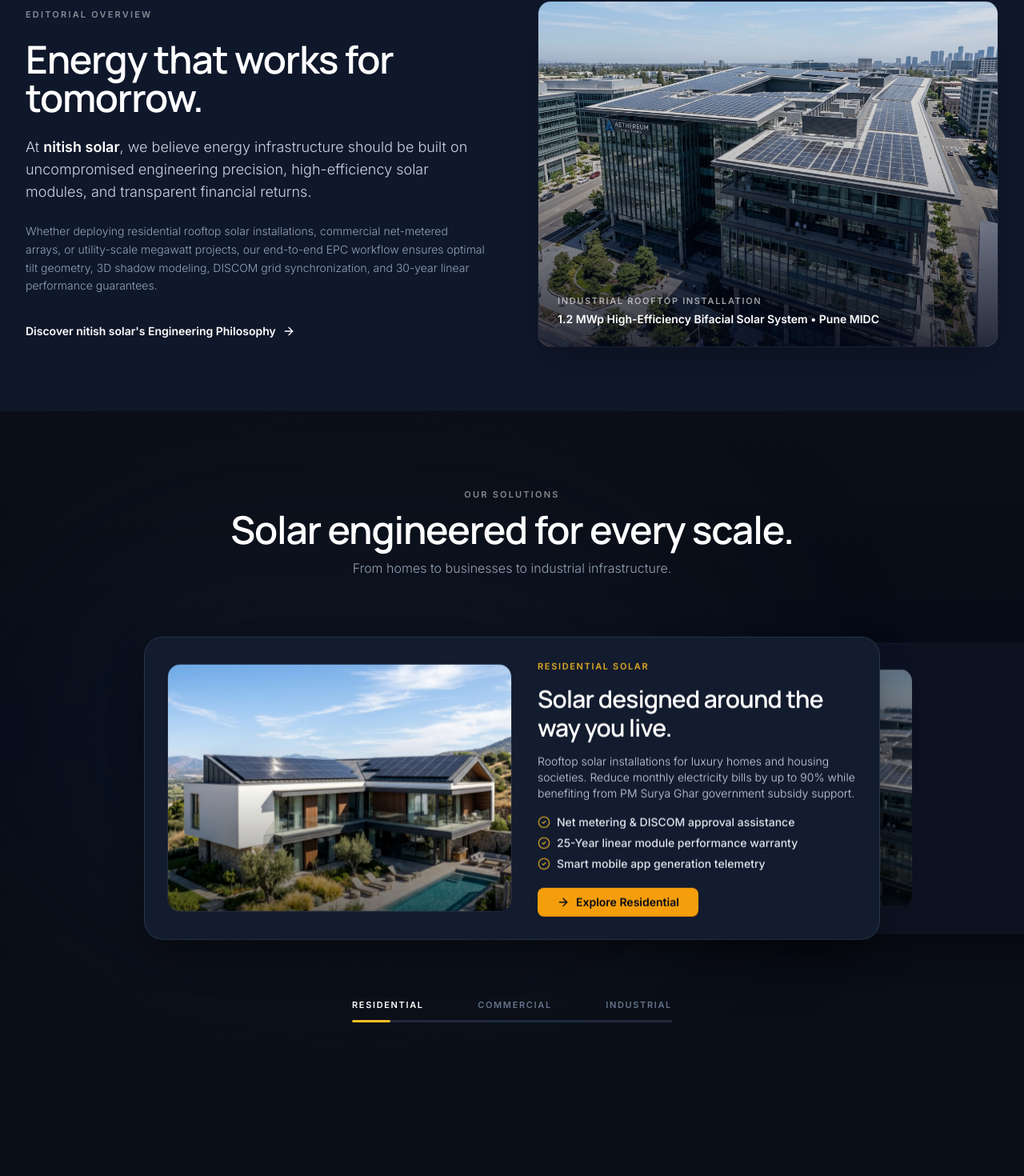
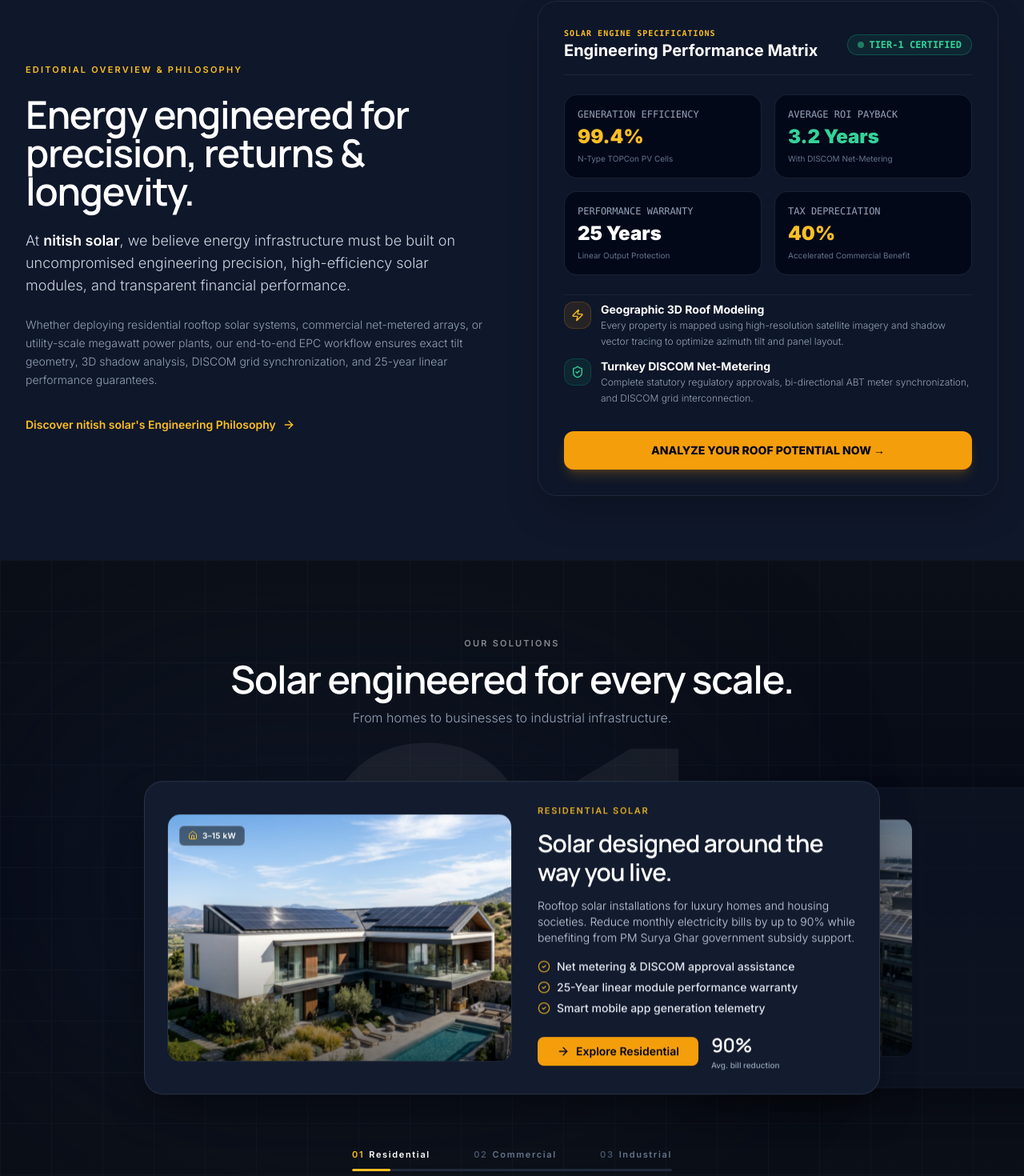
Before and after one commit to ABhi20427/nitish-solar-erp, a Next.js app: page / in a window 1280 px wide. Shown: the part 880-2350 px from the top of the page at 80% size. Built offline with nearby package versions, Linux system fonts and the light colour scheme.

Commit message:
feat: Redesign Editorial Overview section by replacing static building photo with interactive Engineering Performance Matrix dashboard

```diff
--- a/src/app/(public)/page.tsx
+++ b/src/app/(public)/page.tsx
@@ -283,6 +283,9 @@
   const SOLUTIONS_STORIES = [
     {
       type: 'RESIDENTIAL SOLAR',
+      range: '3–15 kW',
+      statValue: '90%',
+      statLabel: 'Avg. bill reduction',
       heading: 'Solar designed around the way you live.',
       desc: 'Rooftop solar installations for luxury homes and housing societies. Reduce monthly electricity bills by up to 90% while benefiting from PM Surya Ghar government subsidy support.',
       image: '/images/residential_light.png',
@@ -293,6 +296,9 @@
     },
     {
       type: 'COMMERCIAL SOLAR INFRASTRUCTURE',
+      range: '20–250 kW',
+      statValue: '40%',
+      statLabel: 'Accelerated tax depreciation',
       heading: 'Energy infrastructure built for business.',
       desc: 'Engineered for commercial office buildings, hospitals, hotels, shopping complexes. Slash operational electricity overheads and capitalize on 40% accelerated tax depreciation.',
       image: '/images/industrial_light.png',
@@ -303,6 +309,9 @@
     },
     {
       type: 'INDUSTRIAL & UTILITY MEGA PROJECTS',
+      range: '500 kW – 10 MW',
+      statValue: '25%',
+      statLabel: 'Bifacial energy gain',
       heading: 'Engineered for scale and performance.',
       desc: 'For factories, manufacturing plants, cold storage units, megawatt solar farms. High-power bifacial N-type TOPCon modules engineered for heavy 24/7 industrial loads.',
       image: '/images/hero_light.png',
@@ -312,6 +321,16 @@
       icon: Factory,
     },
   ];
+
+  // Jump the sticky Solutions conveyor directly to a given story by scrolling the
+  // section to the scroll-fraction that centers it (mirrors the click-to-jump
+  // pattern used by the Inside-a-Solar-Plant stage nav below).
+  const jumpToSolutionStory = (idx: number) => {
+    if (!solutionsRef.current) return;
+    const totalDist = solutionsRef.current.offsetHeight - window.innerHeight;
+    const targetScrollTop = solutionsRef.current.offsetTop + (idx / 2) * totalDist;
+    window.scrollTo({ top: targetScrollTop, behavior: 'smooth' });
+  };
 
   // Projects Stories Data
   const PROJECT_STORIES = [
@@ -407,48 +426,107 @@
         </div>
       </section>
 
-      {/* 2. SECTION 2 — EDITORIAL INTRODUCTION ("Energy that works for tomorrow.") */}
+      {/* 2. SECTION 2 — EDITORIAL INTRODUCTION ("Energy engineered for precision, returns & longevity.") */}
       <section className="py-20 bg-[#0F172A] text-slate-100 border-t border-slate-800/80 snap-natural">
         <div className="max-w-7xl mx-auto px-4 sm:px-6 lg:px-8">
           <div className="grid grid-cols-1 lg:grid-cols-12 gap-12 lg:gap-16 items-center">
             {/* Left Large Editorial Statement */}
             <div className="lg:col-span-6 space-y-6">
-              <span className="text-[11px] font-semibold uppercase tracking-[0.2em] text-white/50 block">
-                Editorial Overview
+              <span className="text-[11px] font-semibold uppercase tracking-[0.2em] text-amber-400 block">
+                EDITORIAL OVERVIEW & PHILOSOPHY
               </span>
               <h2 className="font-display text-3xl sm:text-5xl font-semibold tracking-tight text-white leading-tight">
-                Energy that works for tomorrow.
+                Energy engineered for precision, returns & longevity.
               </h2>
               <p className="text-slate-300 text-base sm:text-lg font-light leading-relaxed">
-                At <strong className="text-white font-semibold">nitish solar</strong>, we believe energy infrastructure should be built on uncompromised engineering precision, high-efficiency solar modules, and transparent financial returns.
+                At <strong className="text-white font-semibold">nitish solar</strong>, we believe energy infrastructure must be built on uncompromised engineering precision, high-efficiency solar modules, and transparent financial performance.
               </p>
               <p className="text-slate-400 text-sm leading-relaxed font-light">
-                Whether deploying residential rooftop solar installations, commercial net-metered arrays, or utility-scale megawatt projects, our end-to-end EPC workflow ensures optimal tilt geometry, 3D shadow modeling, DISCOM grid synchronization, and 30-year linear performance guarantees.
+                Whether deploying residential rooftop solar systems, commercial net-metered arrays, or utility-scale megawatt power plants, our end-to-end EPC workflow ensures exact tilt geometry, 3D shadow analysis, DISCOM grid synchronization, and 25-year linear performance guarantees.
               </p>
               <div className="pt-2">
-                <Link href="/about" className="inline-flex items-center gap-2 text-sm font-semibold text-white hover:text-amber-400 transition-colors group">
+                <Link href="/about" className="inline-flex items-center gap-2 text-sm font-semibold text-amber-400 hover:text-amber-300 transition-colors group">
                   <span>Discover nitish solar's Engineering Philosophy</span>
                   <ArrowRight className="w-4 h-4 group-hover:translate-x-1 transition-transform" />
                 </Link>
               </div>
             </div>
 
-            {/* Right Architectural Image */}
+            {/* Right Interactive Engineering & Financial Performance Dashboard */}
             <div className="lg:col-span-6">
-              <div className="relative rounded-2xl overflow-hidden shadow-2xl border border-slate-800/60 group">
-                <div className="aspect-[4/3] relative">
-                  <Image
-                    src="/images/industrial_light.png"
-                    alt="nitish solar architectural engineering"
-                    fill
-                    sizes="(max-width: 1024px) 100vw, 50vw"
-                    className="object-cover group-hover:scale-105 transition-transform duration-700 filter brightness-95"
-                  />
-                  <div className="absolute inset-0 bg-gradient-to-t from-slate-950/80 via-slate-950/20 to-transparent" />
-                  <div className="absolute bottom-6 left-6 right-6 text-white space-y-1">
-                    <span className="text-[11px] font-semibold text-white/60 uppercase tracking-[0.15em] block">Industrial Rooftop Installation</span>
-                    <p className="text-sm font-semibold">1.2 MWp High-Efficiency Bifacial Solar System • Pune MIDC</p>
+              <div className="bg-slate-900/90 rounded-3xl border border-slate-800 p-6 sm:p-8 shadow-2xl backdrop-blur-xl space-y-6">
+                <div className="flex items-center justify-between border-b border-slate-800 pb-4">
+                  <div>
+                    <span className="text-[10px] font-mono font-bold text-amber-400 uppercase tracking-widest block">
+                      SOLAR ENGINE SPECIFICATIONS
+                    </span>
+                    <h3 className="text-xl font-bold text-white">Engineering Performance Matrix</h3>
                   </div>
+                  <div className="px-3 py-1 rounded-full bg-emerald-500/10 border border-emerald-500/30 text-emerald-400 text-xs font-mono font-bold flex items-center gap-1.5">
+                    <span className="w-2 h-2 rounded-full bg-emerald-400 animate-pulse" />
+                    <span>TIER-1 CERTIFIED</span>
+                  </div>
+                </div>
+
+                {/* Performance Metrics Grid */}
+                <div className="grid grid-cols-2 gap-4">
+                  <div className="bg-slate-950/80 p-4 rounded-2xl border border-slate-800/80 space-y-1">
+                    <span className="text-xs font-mono text-slate-400 block">GENERATION EFFICIENCY</span>
+                    <span className="text-2xl font-black text-amber-400 block">99.4%</span>
+                    <span className="text-[10px] text-slate-500 block">N-Type TOPCon PV Cells</span>
+                  </div>
+                  <div className="bg-slate-950/80 p-4 rounded-2xl border border-slate-800/80 space-y-1">
+                    <span className="text-xs font-mono text-slate-400 block">AVERAGE ROI PAYBACK</span>
+                    <span className="text-2xl font-black text-emerald-400 block">3.2 Years</span>
+                    <span className="text-[10px] text-slate-500 block">With DISCOM Net-Metering</span>
+                  </div>
+                  <div className="bg-slate-950/80 p-4 rounded-2xl border border-slate-800/80 space-y-1">
+                    <span className="text-xs font-mono text-slate-400 block">PERFORMANCE WARRANTY</span>
+                    <span className="text-2xl font-black text-white block">25 Years</span>
+                    <span className="text-[10px] text-slate-500 block">Linear Output Protection</span>
+                  </div>
+                  <div className="bg-slate-950/80 p-4 rounded-2xl border border-slate-800/80 space-y-1">
+                    <span className="text-xs font-mono text-slate-400 block">TAX DEPRECIATION</span>
+                    <span className="text-2xl font-black text-amber-400 block">40%</span>
+                    <span className="text-[10px] text-slate-500 block">Accelerated Commercial Benefit</span>
+                  </div>
+                </div>
+
+                {/* Key Engineering Pillars List */}
+                <div className="space-y-3 pt-2 border-t border-slate-800/80">
+                  <div className="flex items-start gap-3">
+                    <div className="p-2 rounded-xl bg-amber-500/10 border border-amber-500/20 text-amber-400 shrink-0">
+                      <Zap className="w-4 h-4" />
+                    </div>
+                    <div>
+                      <h4 className="text-sm font-bold text-white">Geographic 3D Roof Modeling</h4>
+                      <p className="text-xs text-slate-400 leading-relaxed font-light">
+                        Every property is mapped using high-resolution satellite imagery and shadow vector tracing to optimize azimuth tilt and panel layout.
+                      </p>
+                    </div>
+                  </div>
+
+                  <div className="flex items-start gap-3">
+                    <div className="p-2 rounded-xl bg-emerald-500/10 border border-emerald-500/20 text-emerald-400 shrink-0">
+                      <ShieldCheck className="w-4 h-4" />
+                    </div>
+                    <div>
+                      <h4 className="text-sm font-bold text-white">Turnkey DISCOM Net-Metering</h4>
+                      <p className="text-xs text-slate-400 leading-relaxed font-light">
+                        Complete statutory regulatory approvals, bi-directional ABT meter synchronization, and DISCOM grid interconnection.
+                      </p>
+                    </div>
+                  </div>
+                </div>
+
+                {/* CTA Button */}
+                <div className="pt-2">
+                  <button
+                    onClick={() => setIsDiscoverSolarOpen(true)}
+                    className="w-full bg-amber-500 hover:bg-amber-400 text-slate-950 font-extrabold py-3.5 px-6 rounded-xl text-xs sm:text-sm flex items-center justify-center gap-2 transition-all shadow-lg shadow-amber-500/20"
+                  >
+                    <span>ANALYZE YOUR ROOF POTENTIAL NOW →</span>
+                  </button>
                 </div>
               </div>
             </div>
@@ -461,9 +539,17 @@
         {/* Sticky Viewport Container (All scene layers contained within 100vh viewport) */}
         <div className="sticky top-0 h-screen h-[100svh] w-full overflow-hidden flex flex-col justify-between pt-24 pb-6 bg-[#0B0F17] relative">
 
-          {/* Ambient Depth (neutral vignette only — no colored glow blobs / motion lines) */}
+          {/* Ambient Depth: neutral vignette + faint blueprint grid (no colored glow blobs / motion lines) */}
           <div className="absolute inset-0 pointer-events-none z-0 overflow-hidden">
             <div className="absolute inset-0 bg-gradient-to-b from-[#0B0F17] via-slate-950/60 to-[#0B0F17]" />
+            <div
+              className="absolute inset-0 opacity-[0.07]"
+              style={{
+                backgroundImage:
+                  'linear-gradient(to right, #64748b 1px, transparent 1px), linear-gradient(to bottom, #64748b 1px, transparent 1px)',
+                backgroundSize: '64px 64px',
+              }}
+            />
             <div
               className="absolute left-1/2 top-1/2 w-[900px] h-[560px] rounded-full bg-slate-800/25 blur-[120px] transition-transform duration-300 ease-out"
               style={{
@@ -471,6 +557,24 @@
                 willChange: 'transform',
               }}
             />
+          </div>
+
+          {/* Giant Index Numeral — crossfades with the active story, giving the scene
+              a sense of chapter/depth behind the cards rather than a flat backdrop */}
+          <div className="absolute inset-0 flex items-center justify-center pointer-events-none z-[5] overflow-hidden">
+            {SOLUTIONS_STORIES.map((story, idx) => {
+              const distFromActive = Math.abs(idx - solutionsProgress * 2);
+              const numOpacity = Math.max(0, 1 - distFromActive * 1.4) * 0.06;
+              return (
+                <span
+                  key={story.type}
+                  className="absolute font-display text-[38vw] leading-none font-bold text-white select-none"
+                  style={{ opacity: numOpacity, willChange: 'opacity' }}
+                >
+                  {String(idx + 1).padStart(2, '0')}
+                </span>
+              );
+            })}
           </div>
 
           {/* Anchored Section Heading (Always visible below fixed navbar) */}
@@ -526,7 +630,10 @@
               return (
                 <div
                   key={story.type}
-                  className="absolute left-1/2 top-1/2 transition-all duration-150 ease-out w-[88vw] max-w-[920px]"
+                  onClick={() => !isCentral && jumpToSolutionStory(idx)}
+                  className={`absolute left-1/2 top-1/2 transition-all duration-150 ease-out w-[88vw] max-w-[920px] ${
+                    !isCentral ? 'cursor-pointer' : ''
+                  }`}
                   style={{
                     transform: `translate(-50%, -50%) translateX(${translateX}vw) scale(${scale})`,
                     opacity,
@@ -561,6 +668,12 @@
                         className="object-cover transition-transform duration-500 ease-out"
                       />
                       <div className="absolute inset-0 bg-gradient-to-t from-black/55 via-transparent to-transparent" />
+
+                      {/* Capacity Spec Chip */}
+                      <div className="absolute top-3.5 left-3.5 flex items-center gap-1.5 px-2.5 py-1 rounded-md bg-black/50 backdrop-blur-md border border-white/15 text-[10px] font-semibold text-white tracking-wide">
+                        <story.icon className="w-3 h-3 text-amber-400" />
+                        <span>{story.range}</span>
+                      </div>
                     </div>
 
                     {/* RIGHT SIDE — CONTENT WITH MICRO-PARALLAX */}
@@ -591,7 +704,7 @@
                         ))}
                       </ul>
 
-                      <div className="pt-1.5">
+                      <div className="flex items-center gap-4 pt-1.5">
                         <Link href={story.link}>
                           <Button
                             variant="accent"
@@ -602,6 +715,12 @@
                             {story.cta}
                           </Button>
                         </Link>
+                        <div className="shrink-0">
+                          <span className="font-display text-xl lg:text-2xl font-semibold text-white block leading-none tabular-nums">
+                            {story.statValue}
+                          </span>
+                          <span className="text-[10px] text-slate-400 font-medium block mt-0.5">{story.statLabel}</span>
+                        </div>
                       </div>
                     </div>
                   </div>
@@ -610,12 +729,25 @@
             })}
           </div>
 
-          {/* Solutions Scene Progress Indicator */}
+          {/* Solutions Scene Progress Indicator — clickable, numbered index nav */}
           <div className="flex flex-col items-center gap-2.5 relative z-30 pb-3 shrink-0 max-w-md mx-auto w-full px-6">
             <div className="flex items-center justify-between w-full text-[11px] font-semibold uppercase tracking-[0.15em]">
-              <span className={`transition-colors duration-300 ${solutionsStep === 0 ? 'text-white' : 'text-slate-500'}`}>Residential</span>
-              <span className={`transition-colors duration-300 ${solutionsStep === 1 ? 'text-white' : 'text-slate-500'}`}>Commercial</span>
-              <span className={`transition-colors duration-300 ${solutionsStep === 2 ? 'text-white' : 'text-slate-500'}`}>Industrial</span>
+              {SOLUTIONS_STORIES.map((story, idx) => {
+                const label = ['Residential', 'Commercial', 'Industrial'][idx];
+                const isActive = solutionsStep === idx;
+                return (
+                  <button
+                    key={story.type}
+                    onClick={() => jumpToSolutionStory(idx)}
+                    className={`flex items-center gap-1.5 transition-colors duration-300 ${
+                      isActive ? 'text-white' : 'text-slate-500 hover:text-slate-300'
+                    }`}
+                  >
+                    <span className={isActive ? 'text-amber-400' : 'text-slate-600'}>{String(idx + 1).padStart(2, '0')}</span>
+                    <span>{label}</span>
+                  </button>
+                );
+              })}
             </div>
             <div className="w-full h-[3px] bg-slate-800 rounded-full overflow-hidden relative">
               <div
```
